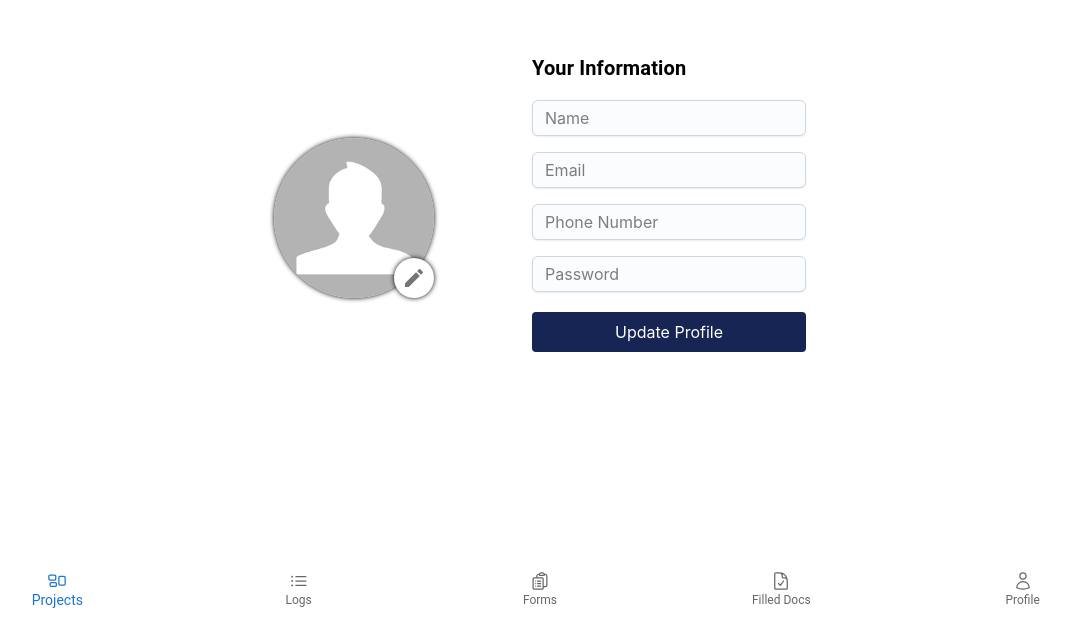
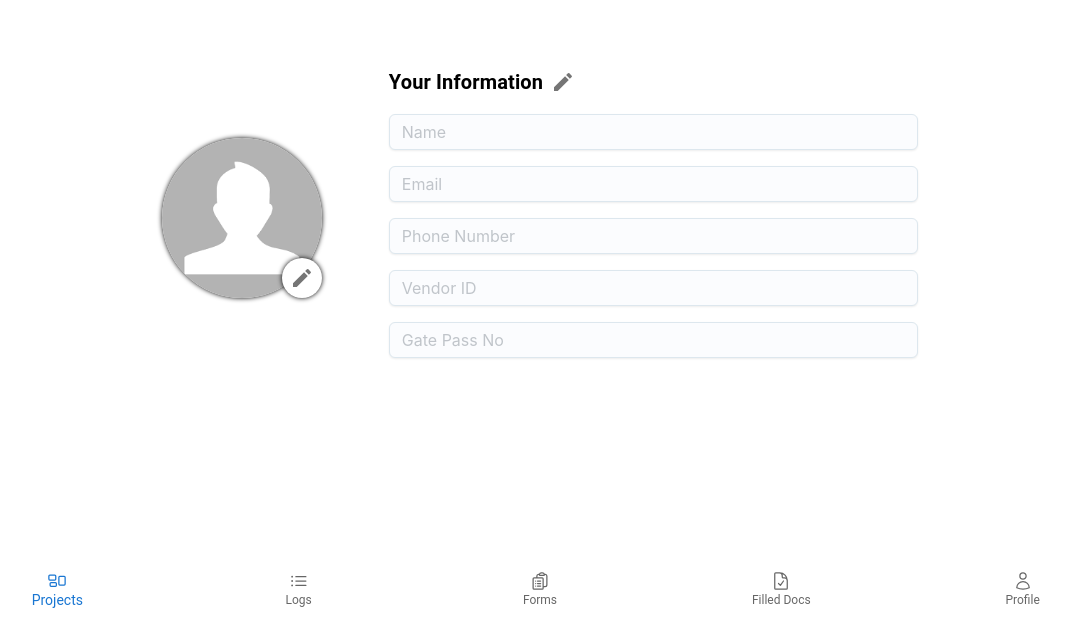
Before and after one commit to aadya-here/hojaayega_guyss, a React (Create React App) app: page /profile in a window 1280 px wide. Shown: the part 182-800 px from the top of the page, without its empty margins (100-1170 px from the left). Built offline with nearby package versions, Linux system fonts and the light colour scheme.

Commit message:
signup fix + profile page fetches details, update not working tho

```diff
--- a/src/components/CustomAccordian.jsx
+++ b/src/components/CustomAccordian.jsx
@@ -6,6 +6,7 @@ import Typography from '@mui/joy/Typography';
 import ExpandMoreIcon from '@mui/icons-material/ExpandMore';
 
 const CustomAccordion = ({ title, content, isExpanded, onToggle }) => (
+
     <Accordion expanded={isExpanded} onChange={onToggle} className="border rounded-lg">
         <AccordionSummary className="bg-blue-100 hover:bg-blue-300" expandIcon={<ExpandMoreIcon />}>
             <Typography className="font-semibold">{title}</Typography>
--- a/src/components/InputField.jsx
+++ b/src/components/InputField.jsx
@@ -4,7 +4,7 @@ const InputField = ({ icon, placeholder, handleInputChange }) => {
     return (
         <div className="w-full flex justify-center">
             <div className="my-2 p-2 bg-white shadow-md rounded-md flex items-center space-x-4 w-full sm:w-4/5 md:w-4/5 lg:w-full   " style={{ maxWidth: '600px' }}>
-                <img src={icon} alt="icon" className="w-6 h-6" />
+                {/* <img src={icon} alt="icon" className="w-6 h-6" /> */}
                 <input
                     type="text"
                     placeholder={placeholder}
--- a/src/components/PPECard.jsx
+++ b/src/components/PPECard.jsx
@@ -12,19 +12,26 @@ const formatEntry = (entry) => {
 
 const PPEEntryCard = ({ entry, onEdit, onDelete }) => {
     return (
+        <Box
+            sx={{
+                display: 'flex',
+                justifyContent: 'center', // Center horizontally
+                width: '100%',
+                marginBottom: '10px', // Adjust margin as needed
+            }}
+        >
             <Card
                 size="md"
                 variant="outlined"
                 sx={{
-                margin: '10px',
-                padding: '16px',
-                width: '100%',
+                    width: '100%', // Take full width of the container
                     maxWidth: '550px',
+                    marginX: 'auto',
+                    marginTop: '5px', // Center horizontally
+                    padding: '14px',
                     '@media (max-width: 600px)': {
                         padding: '8px',
-                    margin: '5px',
-                    // width: '100%',
-                    maxWidth: '400px',
+                        maxWidth: '350px',
                     }
                 }}
             >
@@ -62,6 +69,7 @@ const PPEEntryCard = ({ entry, onEdit, onDelete }) => {
                     </Box>
                 </Box>
             </Card>
+        </Box>
     );
 };
 
--- a/src/components/TableComponent.jsx
+++ b/src/components/TableComponent.jsx
@@ -1,5 +1,5 @@
 import React from 'react';
-import { Table, TableHead, TableBody, TableRow, TableCell, Typography } from '@mui/material';
+import { Table, TableBody, TableRow, TableCell, Typography } from '@mui/material';
 
 const TableComponent = ({ title, data }) => {
     if (!data || Object.keys(data).length === 0) {
@@ -24,16 +24,10 @@ const TableComponent = ({ title, data }) => {
                 <Typography variant="h6" className="mb-2">{title}</Typography>
             )}
             <Table className="w-full sm:w-4/5 lg:w-3/5">
-                <TableHead>
-                    {/* <TableRow>
-                        <TableCell>Field</TableCell>
-                        <TableCell>Value</TableCell>
-                    </TableRow> */}
-                </TableHead>
                 <TableBody>
                     {rows.map((row, index) => (
                         <TableRow key={index}>
-                            <TableCell>{formatFieldName(row.name)}</TableCell>
+                            <TableCell style={{ width: '40%' }}>{formatFieldName(row.name)}</TableCell>
                             <TableCell>{row.value}</TableCell>
                         </TableRow>
                     ))}
--- a/src/pages/Profile.jsx
+++ b/src/pages/Profile.jsx
@@ -1,20 +1,23 @@
-import { useRef, useState } from "react";
+import React, { useState, useEffect, useRef } from "react";
 import {
   Avatar,
-  Badge,
   Container,
   IconButton,
   styled,
   Typography,
+  TextField,
 } from "@mui/material";
-import Input from "@mui/joy/Input";
 import EditIcon from "@mui/icons-material/Edit";
+import SaveIcon from "@mui/icons-material/Save";
+import noimg from "../assets/noimg.png";
+import { getUserId } from "../helpers/fetchUser";
+import supabase from "../supabase";
 import SubmitButton from "../components/PrimaryButton";
-import noimg from "../assets/noimg.png";
+import { Input } from "@mui/joy";
 
 const FlexContainer = styled("div")({
   display: "flex",
-  paddingInline: "10rem",
+  paddingInline: "3rem",
   justifyContent: "space-between",
   alignItems: "center",
   height: "100%",
@@ -23,6 +26,7 @@ const FlexContainer = styled("div")({
   "@media (max-width: 840px)": {
     flexDirection: "column",
     justifyContent: "center",
+    paddingInline: "1rem",
   },
 });
 
@@ -43,7 +47,7 @@ const ImageContainer = styled("div")({
   flexDirection: "column",
   alignItems: "center",
   justifyContent: "center",
-  gap: "1rem",
+  gap: "0",
   position: "relative",
 });
 
@@ -56,12 +60,25 @@ const ProfileImg = styled(Avatar)({
 const FormContainer = styled("div")({
   display: "flex",
   flexDirection: "column",
-  gap: "16px",
+  gap: "12px",
+  width: "70%",
+  "@media (max-width: 840px)": {
+    width: "100%",
+  },
 });
 
 const Profile = () => {
   const [profileImg, setProfileImg] = useState(null);
   const fileInputRef = useRef(null);
+  const [isEditable, setIsEditable] = useState(false);
+  const [userDetails, setUserDetails] = useState({
+    name: "",
+    email: "",
+    mobile: "",
+    gatepass: "",
+    role: "",
+    vendor_id: "",
+  });
 
   const handleEditClick = () => {
     if (fileInputRef.current) {
@@ -81,6 +98,85 @@ const Profile = () => {
     }
   };
 
+  const fetchUserDetails = async () => {
+    try {
+      const userId = await getUserId(); // Wait for userId promise to resolve
+
+      if (userId) {
+        const { data, error } = await supabase
+          .from("vendor_user")
+          .select("*")
+          .eq("user_id", userId);
+
+        if (error) {
+          throw new Error(error.message);
+        }
+
+        if (data && data.length > 0) {
+          const userData = data[0];
+          setUserDetails({
+            name: userData.name || "",
+            email: userData.email || "",
+            mobile: userData.mobile || "",
+            gatepass: userData.gatepass || "",
+            role: userData.role || "",
+            vendor_id: userData.vendor_id || "",
+          });
+        }
+      } else {
+        console.log("userId is undefined or null");
+      }
+    } catch (error) {
+      alert(error.message);
+    }
+  };
+
+  const handleInputChange = (field, value) => {
+    setUserDetails((prevDetails) => ({
+      ...prevDetails,
+      [field]: value,
+    }));
+  };
+  const handleUpdate = async () => {
+    try {
+      const userId = await getUserId();
+      if (userId) {
+        console.log("Updating user details:", userDetails);
+        const { data, error } = await supabase
+          .from("vendor_user")
+          .update(userDetails)
+          .eq("user_id", userId);
+
+        if (error) {
+          throw new Error(error.message);
+        }
+        alert("Profile updated successfully!");
+        setIsEditable(false);
+        console.log("Update response:", data);
+      }
+    } catch (error) {
+      alert(error.message);
+    }
+  };
+
+  useEffect(() => {
+    fetchUserDetails();
+  }, []);
+
+  const InputField = ({ placeholder, value, disabled, onChange }) => {
+    return (
+      <div style={{ marginBottom: "16px" }}>
+        <Input
+          placeholder={placeholder}
+          variant="outlined"
+          value={value}
+          disabled={disabled}
+          onChange={(e) => onChange(e.target.value)}
+        />
+      </div>
+    );
+  };
+
   return (
     <Container maxWidth="md" className="h-screen">
       <FlexContainer>
@@ -98,19 +194,52 @@ const Profile = () => {
           />
         </ImageContainer>
         <FormContainer>
-          <Typography variant="h6" component="h2" className="!font-bold">
-            Your Information
-          </Typography>
-          <form>
-            <Input placeholder="Name" variant="outlined" />
-            <div style={{ marginBottom: "16px" }}></div>
-            <Input placeholder="Email" variant="outlined" />
-            <div style={{ marginBottom: "16px" }}></div>
-            <Input placeholder="Phone Number" variant="outlined" />
-            <div style={{ marginBottom: "16px" }}></div>
-            <Input placeholder="Password" variant="outlined" type="password" />
-            <div style={{ marginBottom: "20px" }}></div>
-            <SubmitButton text="Update Profile" />
+          <div style={{ display: "flex", alignItems: "center" }}>
+            <Typography variant="h6" component="h2" className="!font-bold">
+              Your Information
+            </Typography>
+            <IconButton onClick={() => {
+              if (isEditable) {
+                handleUpdate();
+              } else {
+                setIsEditable(true);
+              }
+            }}>
+              {isEditable ? <SaveIcon /> : <EditIcon />}
+            </IconButton>
+          </div>
+          <form className="w-full">
+            <InputField
+              placeholder="Name"
+              value={userDetails.name}
+              disabled={!isEditable}
+              onChange={(value) => handleInputChange("name", value)}
+            />
+            <InputField
+              placeholder="Email"
+              value={userDetails.email}
+              disabled={!isEditable}
+              onChange={(value) => handleInputChange("email", value)}
+            />
+            <InputField
+              placeholder="Phone Number"
+              value={userDetails.mobile}
+              disabled={!isEditable}
+              onChange={(value) => handleInputChange("mobile", value)}
+            />
+            <InputField
+              placeholder="Vendor ID"
+              value={userDetails.vendor_id}
+              disabled={!isEditable}
+              onChange={(value) => handleInputChange("vendor_id", value)}
+            />
+            <InputField
+              placeholder="Gate Pass No"
+              value={userDetails.gatepass}
+              disabled={!isEditable}
+              onChange={(value) => handleInputChange("gatepass", value)}
+            />
+            {isEditable && <SubmitButton text="Update Profile" onClick={handleUpdate} />}
           </form>
         </FormContainer>
       </FlexContainer>
--- a/src/pages/Signup.jsx
+++ b/src/pages/Signup.jsx
@@ -69,7 +69,10 @@ const SignUpPage = () => {
   const handleSignup = async (e) => {
     e.preventDefault();
     try {
-      const user = await signUpWithSupabase(email, password);
+      const response = await signUpWithSupabase(email, password);
+      console.log(response); // Check the structure of the response to verify
+
+      const { user } = response;
 
       const { data, error: insertError } = await supabase
         .from('vendor_user')
@@ -78,11 +81,11 @@ const SignUpPage = () => {
             email,
             created_at: moment().format(),
             vendor_id: selectedVendor,
-            name,
+            name: name,
             gatepass: parseInt(gpNo),
             mobile: parseInt(mobile),
             user_id: user.id,
-            role,
+            role: role,
           }
         ])
         .select();
@@ -99,18 +102,6 @@ const SignUpPage = () => {
     }
   };
 
-  // const InputMUI = ({ handleInputChange = () => { }, placeholder = '', value = '', type = 'text' }) => (
-  //   <div className="my-3">
-  //     <Input
-  //       placeholder={placeholder}
-  //       variant="soft"
-  //       color="primary"
-  //       onChange={(e) => handleInputChange(e.target.value)}
-  //       value={value}
-  //       type={type}
-  //     />
-  //   </div>
-  // );
 
   const inputFields = [
     {
@@ -141,7 +132,14 @@ const SignUpPage = () => {
       value: password,
       handleInputChange: setPassword,
       type: 'password'
+    },
+    {
+      placeholder: 'Role',
+      value: role,
+      handleInputChange: setRole,
+      type: 'text'
     }
+
   ];
 
   return (
```
Also changed, not shown: src/pages/LogViewById.jsx (+74 -20 lines). Lines whose indentation alone changed are shown as unchanged.
